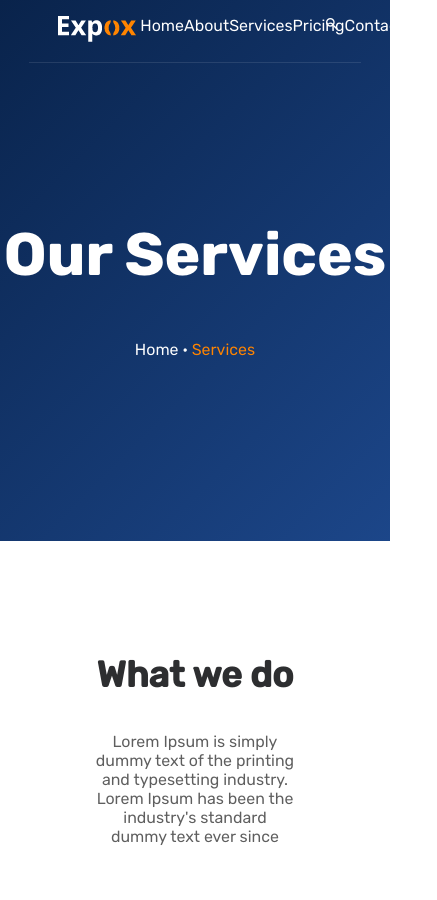
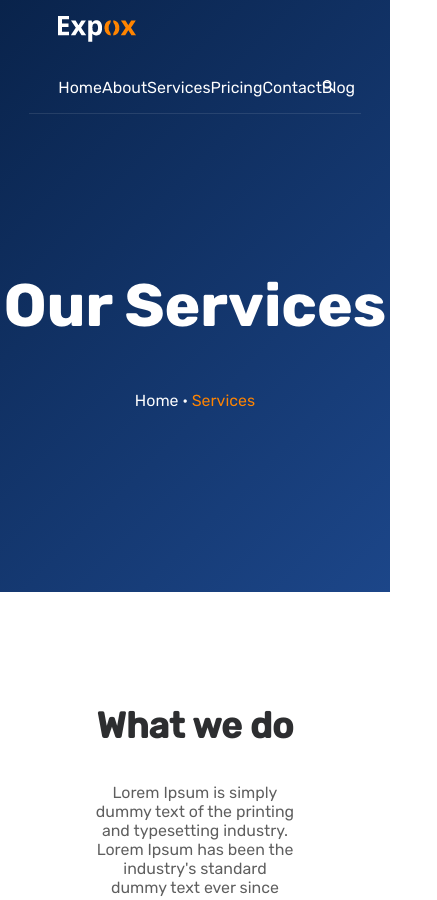
Before and after one commit to AlxandrV/responsive3, a plain HTML site: page index.html in a window 390 px wide. Shown: the top 900 px of the page, 437 px wide, since content can reach past the window. Drawn offline with Linux system fonts and the light colour scheme.

Commit message:
Update responsive phone
Ajour du responsive pour version mobile

```diff
--- a/style.css
+++ b/style.css
@@ -262,3 +262,13 @@ main > div > div:hover .img6{
         width: 50%;
     }
 }
+
+@media (max-width: 575.98px){
+    header > div{
+        flex-direction: column;
+    }
+
+    header > div > div{
+        width: 100%;
+    }
+}
```
